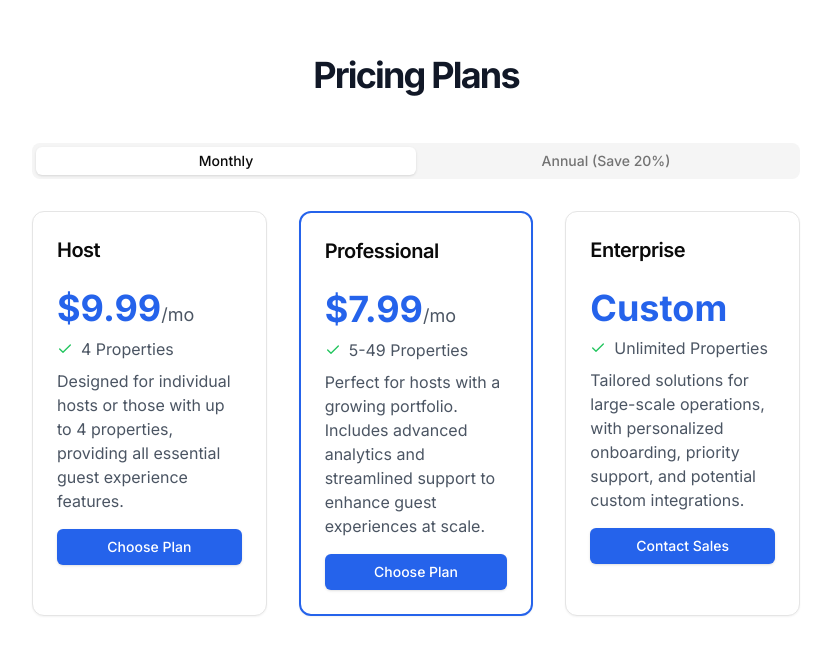
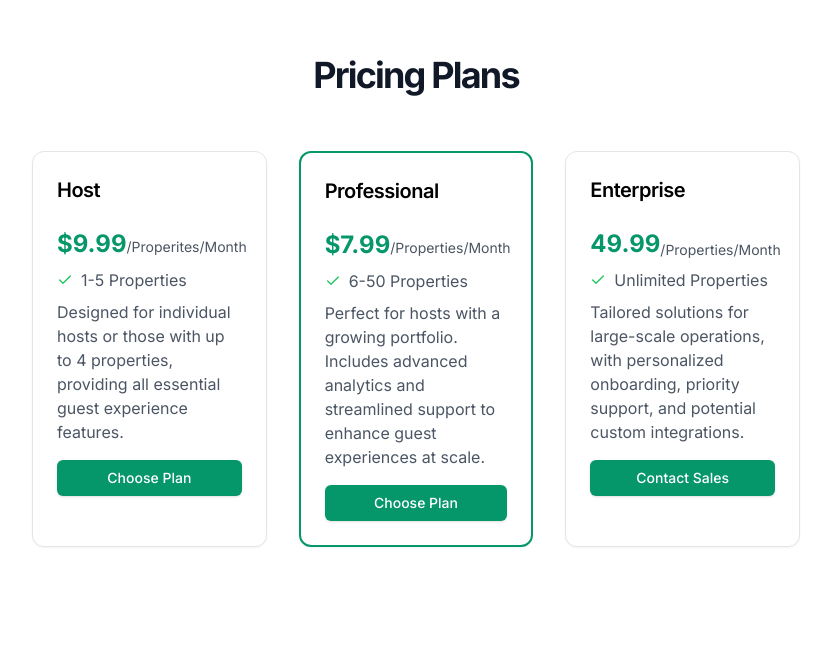
Before and after one commit to davidv76/stayscan, a Next.js app: page / in a window 1280 px wide. Shown: the part 2133-2788 px from the top of the page, without its empty margins (224-1055 px from the left). Built offline with nearby package versions, Linux system fonts and the light colour scheme.

Commit message:
fixed listing page image height, updated pricing

```diff
--- a/app/dashboard/page.tsx
+++ b/app/dashboard/page.tsx
@@ -2864,7 +2864,7 @@ export default function StayScanDashboard() {
         </DialogContent>
       </Dialog>
 
-      {showUpgradeBox &&
+      {/* {showUpgradeBox &&
         currentSubscription &&
         currentSubscription.name !== "Enterprise" && (
           <motion.div
@@ -2896,7 +2896,7 @@ export default function StayScanDashboard() {
               Upgrade Now
             </Button>
           </motion.div>
-        )}
+        )} */}
       {/* Stripe Blocked Alert */}
       {stripeBlocked && (
         <div className="fixed bottom-4 right-4 z-50">
--- a/app/listing/[id]/page.tsx
+++ b/app/listing/[id]/page.tsx
@@ -394,7 +394,7 @@ export default function PropertyInfoPage() {
             <MapPin className="w-5 h-5 mr-2" />
             {property.location}
           </p>
-          <div className="relative w-full h-48 md:h-64 lg:h-96 rounded-lg overflow-hidden">
+          <div className="relative w-full h-[15rem] lg:h-[40rem] md:h-[20rem] sm:h-[15rem] rounded-lg overflow-hidden">
             <Image
               src={
                 property.images[0] || "/placeholder.svg?height=384&width=768"
--- a/app/page.tsx
+++ b/app/page.tsx
@@ -121,7 +121,7 @@ export default function Component() {
 
         <div className="flex flex-col sm:flex-row gap-4 justify-center items-center">
           <button className="bg-teal-500 text-white px-8 py-3 rounded-lg text-lg font-semibold hover:bg-teal-600 transition-colors duration-200 flex items-center gap-2">
-            Start Free Trial
+            <Link href="/tiers">Start Free Trial</Link>
             <svg
               className="w-5 h-5"
               fill="none"
@@ -237,58 +237,61 @@ export default function Component() {
             <h2 className="text-3xl font-bold tracking-tighter sm:text-4xl text-center mb-12 text-gray-900">Pricing Plans</h2>
             <div className="flex justify-center w-full">
               <Tabs defaultValue="monthly" className="w-full max-w-3xl mx-auto">
-                <TabsList className="grid w-full grid-cols-2 mb-8">
+                {/* <TabsList className="grid w-full grid-cols-2 mb-8">
                   <TabsTrigger value="monthly">Monthly</TabsTrigger>
                   <TabsTrigger value="annual">Annual (Save 20%)</TabsTrigger>
-                </TabsList>
+                </TabsList> */}
                 <TabsContent value="monthly">
                   <div className="grid grid-cols-1 md:grid-cols-3 gap-8">
                     <Card className="bg-white shadow-sm hover:shadow-md transition-shadow">
                       <CardHeader>
-                        <CardTitle className="text-xl font-semibold">Host</CardTitle>
+                        <CardTitle className="text-xl text-black font-semibold">Host</CardTitle>
                       </CardHeader>
                       <CardContent>
-                        <div className="text-4xl font-bold mb-2 text-blue-600">$9.99<span className="text-lg font-normal text-gray-600">/mo</span></div>
+                        <div className="text-2xl font-bold mb-2 text-emerald-600">$9.99<span className="text-sm font-normal text-gray-600">/Properites/Month</span></div>
                         <ul className="space-y-2 mb-4">
                         <li className="flex items-center text-gray-600">
                             <Check className="mr-2 h-4 w-4 text-green-500" />
-                            4 Properties
+                            1-5 Properties
                           </li>
                           <li className="flex items-center text-gray-600">
                           Designed for individual hosts or those with up to 4 properties, providing all essential guest experience features.
                           </li>
                         </ul>
-                        <Button className="w-full bg-blue-600 hover:bg-blue-700 text-white" asChild>
+                        <Button className="w-full bg-emerald-600 hover:bg-emerald-700 text-white" asChild>
                         <Link href="/dashboard">Choose Plan</Link>
                       </Button>
                       </CardContent>
                     </Card>
-                    <Card className="bg-white shadow-sm hover:shadow-md transition-shadow border-2 border-blue-600">
+                    <Card className="bg-white shadow-sm hover:shadow-md transition-shadow border-2 border-emerald-600">
                       <CardHeader>
-                        <CardTitle className="text-xl font-semibold">Professional</CardTitle>
+                        <CardTitle className="text-xl text-black font-semibold">Professional</CardTitle>
                       </CardHeader>
                       <CardContent>
-                        <div className="text-4xl font-bold mb-2 text-blue-600">$7.99<span className="text-lg font-normal text-gray-600">/mo</span></div>
+                        <div className="text-2xl font-bold mb-2 text-emerald-600">$7.99<span className="text-sm font-normal text-gray-600">/Properties/Month</span></div>
                         <ul className="space-y-2 mb-4">
                         <li className="flex items-center text-gray-600">
                             <Check className="mr-2 h-4 w-4 text-green-500" />
-                            5-49 Properties
+                            6-50 Properties
                           </li>
                           <li className="flex items-center text-gray-600">
                           Perfect for hosts with a growing portfolio. Includes advanced analytics and streamlined support to enhance guest experiences at scale.
                           </li>
                         </ul>
-                        <Button className="w-full bg-blue-600 hover:bg-blue-700 text-white" asChild>
+                        <Button className="w-full bg-emerald-600 hover:bg-emerald-700 text-white" asChild>
                         <Link href="/dashboard">Choose Plan</Link>
                       </Button>
                       </CardContent>
                     </Card>
                     <Card className="bg-white shadow-sm hover:shadow-md transition-shadow">
                       <CardHeader>
-                        <CardTitle className="text-xl font-semibold">Enterprise</CardTitle>
+                        <CardTitle className="text-xl text-black font-semibold">Enterprise</CardTitle>
                       </CardHeader>
                       <CardContent>
-                        <div className="text-4xl font-bold mb-2 text-blue-600">Custom</div>
+                        <div className='flex items-end mb-2'>
+                          <div className="text-2xl font-bold text-emerald-600">49.99</div>
+                          <p className='text-gray-600 text-sm'>/Properties/Month</p>
+                        </div>
                         <ul className="space-y-2 mb-4">
                           <li className="flex items-center text-gray-600">
                             <Check className="mr-2 h-4 w-4 text-green-500" />
@@ -298,14 +301,14 @@ export default function Component() {
                           Tailored solutions for large-scale operations, with personalized onboarding, priority support, and potential custom integrations.
                           </li>
                         </ul>
-                        <Button className="w-full bg-blue-600 hover:bg-blue-700 text-white" asChild>
+                        <Button className="w-full bg-emerald-600 hover:bg-emerald-700 text-white" asChild>
                         <Link href="/dashboard">Contact Sales</Link>
                       </Button>
                        </CardContent>
                     </Card>
                   </div>
                 </TabsContent>
-                <TabsContent value="annual">
+                {/* <TabsContent value="annual">
                   <div className="grid grid-cols-1 md:grid-cols-3 gap-8">
                     <Card className="bg-white shadow-sm hover:shadow-md transition-shadow">
                       <CardHeader>
@@ -362,7 +365,7 @@ export default function Component() {
                       </CardContent>
                     </Card>
                   </div>
-                </TabsContent>
+                </TabsContent> */}
               </Tabs>
             </div>
           </div>
@@ -443,8 +446,8 @@ export default function Component() {
       </main>
       <footer className="w-full py-6 bg-gray-100">
         <div className="container mx-auto px-4 md:px-6 w-full max-w-7xl flex flex-col md:flex-row justify-between items-center">
-          <div className="flex flex-col items-center md:items-start mb-4 md:mb-0">
-            <BuildingIcon className="h-6 w-6 text-blue-600 mb-2" />
+          <div className="flex items-center mb-4 md:mb-0">
+            <Image src={logo} alt='logo' height={50} width={50} className='rounded-full' />
             <p className="text-sm text-gray-600">© 2024 Stayscan Inc. All rights reserved.</p>
           </div>
           <nav className="flex flex-wrap justify-center md:justify-end gap-4 sm:gap-6">
--- a/lib/utils.ts
+++ b/lib/utils.ts
@@ -50,7 +50,7 @@ export function processText(inputText: string): string {
     // Ensure the URL has a protocol
     const href = match.startsWith('http') ? match : `https://${match}`;
 
-    return `<a class="text-blue-500 underline" href="${href}" target="_blank" rel="noopener noreferrer">${match}</a>`;
+    return `<a style="word-wrap: break-word;" class="text-blue-500 underline" href="${href}" target="_blank" rel="noopener noreferrer">${match}</a>`;
   });
 
   // Sanitize the processed text
```
